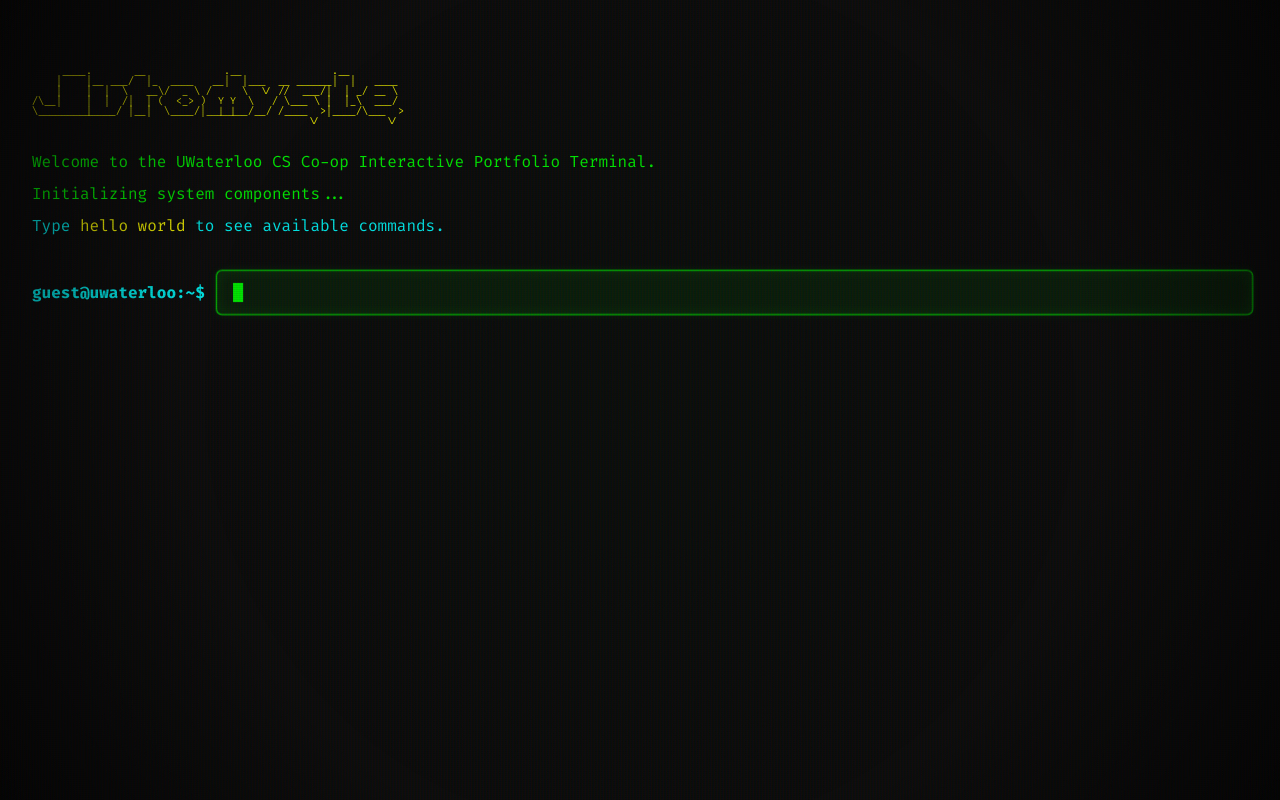
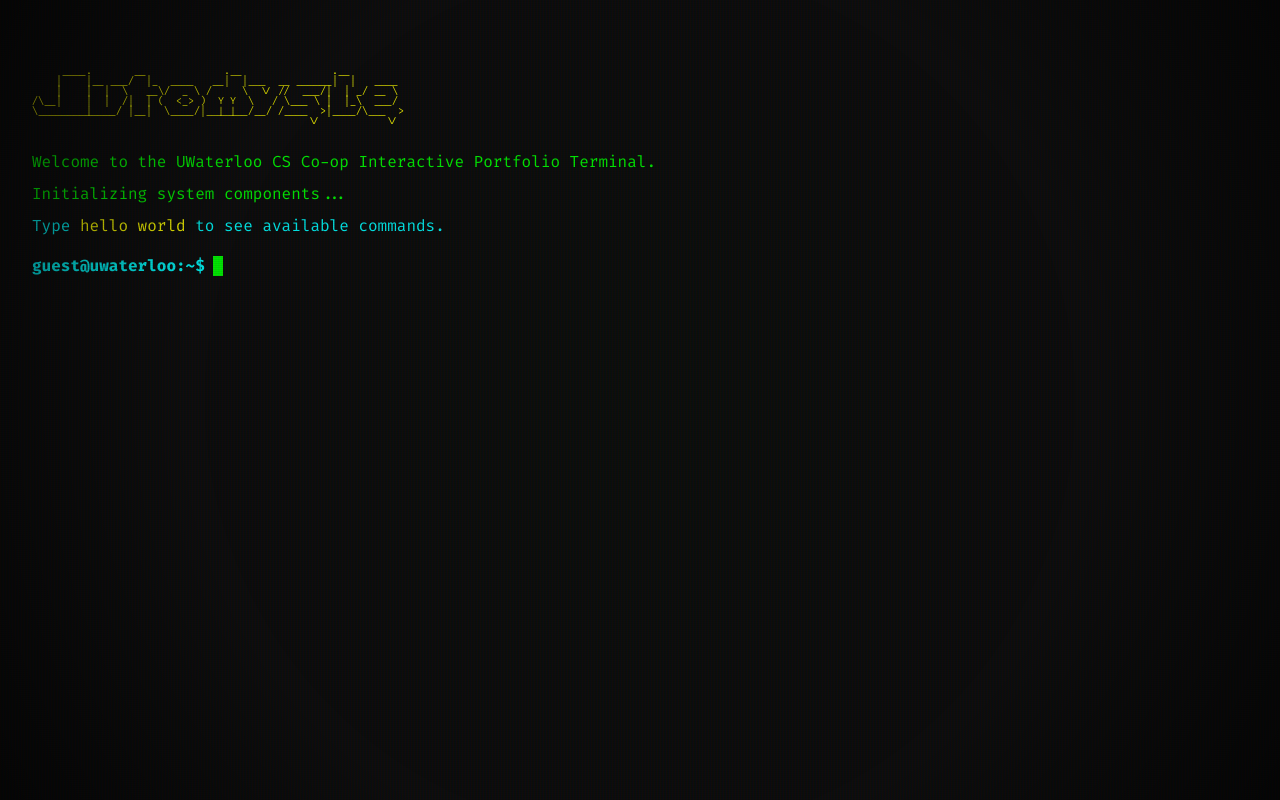
Before and after one commit to estellathy06/hello-world-web1, a React (Vite) app: page / in a window 1280 px wide. Built offline with nearby package versions, Linux system fonts and the light colour scheme.

Commit message:
Revert interactive text box UI, back to native terminal layout

```diff
--- a/src/App.css
+++ b/src/App.css
@@ -61,30 +61,10 @@
   gap: 0.5rem;
 }
 
-.input-wrapper {
+.input-line {
   display: flex;
   align-items: center;
-  gap: 1rem;
-  margin-top: 1rem;
-}
-
-.input-box {
-  display: flex;
-  align-items: center;
-  flex-grow: 1;
-  padding: 0.75rem 1rem;
-  background: rgba(0, 255, 0, 0.03);
-  border: 1px dashed rgba(0, 255, 0, 0.4);
-  border-radius: 6px;
-  position: relative;
-  transition: all 0.2s ease-out;
-}
-
-.input-box.focused {
-  background: rgba(0, 255, 0, 0.08);
-  border: 1px solid var(--text-primary);
-  box-shadow: 0 0 15px rgba(0, 255, 0, 0.1) inset, 0 0 10px rgba(0, 255, 0, 0.1);
-  transform: scale(1.01);
+  gap: 0.5rem;
 }
 
 .input-field {
--- a/src/App.jsx
+++ b/src/App.jsx
@@ -257,9 +257,9 @@
         ))}
       </div>
 
-      <div className="input-wrapper">
+      <div className="input-line">
         <span className="prompt">guest@uwaterloo:~$</span>
-        <div className={`input-box ${isFocused ? 'focused' : ''}`}>
+        <div style={{ position: 'relative', flexGrow: 1, display: 'flex', alignItems: 'center' }}>
           <span className="command-text" style={{ whiteSpace: 'pre' }}>{inputVal}</span>
           <span className={`cursor ${isFocused ? 'active' : 'inactive'}`}></span>
           <input
```
